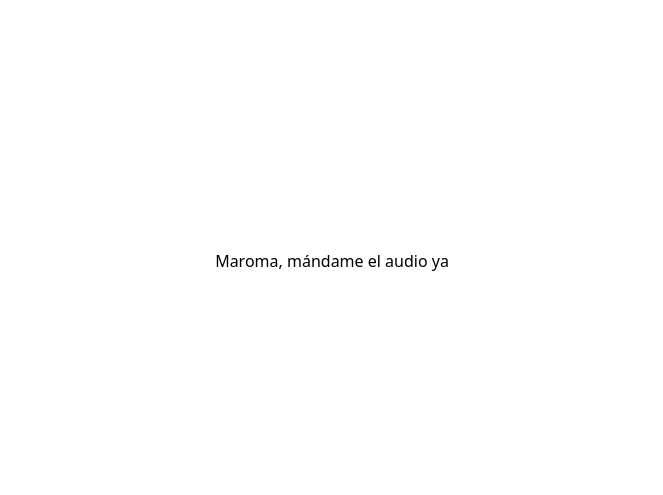
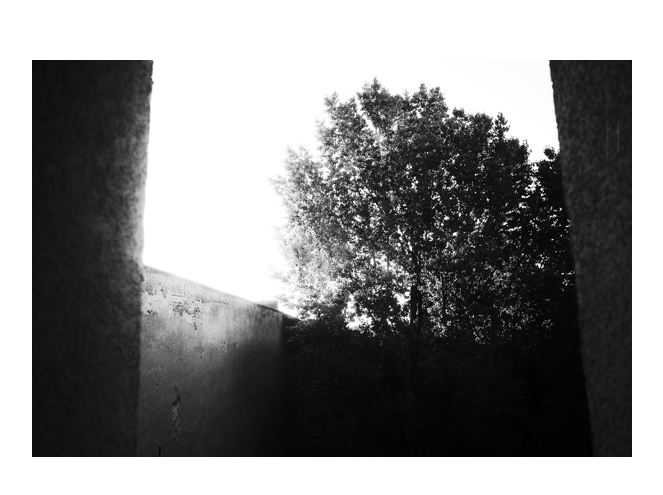
Before and after one commit to JoseMTrias/estariamuybien, a React (Vite) app: page / in a window 1280 px wide. Shown: the part 139-634 px from the top of the page, without its empty margins (308-971 px from the left). Built offline with nearby package versions, Linux system fonts and the light colour scheme.

Commit message:
npm and back to gif

```diff
--- a/package.json
+++ b/package.json
@@ -22,6 +22,6 @@
     "eslint-plugin-react-hooks": "^5.2.0",
     "eslint-plugin-react-refresh": "^0.4.20",
     "globals": "^16.4.0",
-    "vite": "^7.1.7"
+    "vite": "^7.2.2"
   }
 }
--- a/src/App.jsx
+++ b/src/App.jsx
@@ -5,8 +5,8 @@ function App() {
   return (
     <>
       <div>
-        <p className='maroma'>Maroma, mándame el audio ya</p>
-          {/* <img src={myGif} className="myGif" alt="my Gif" /> */}
+        {/* <p className='maroma'>Maroma, mándame el audio ya</p> */}
+          <img src={myGif} className="myGif" alt="my Gif" />
 
       </div>
     </>
```
Also changed, not shown: 1 other file (tests, documents, lock files or other folders).
